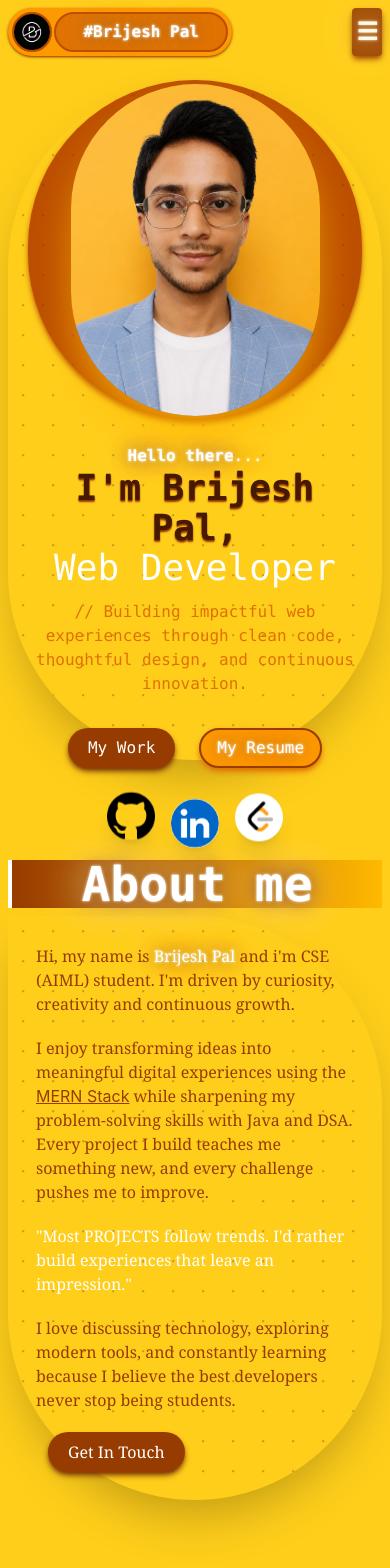
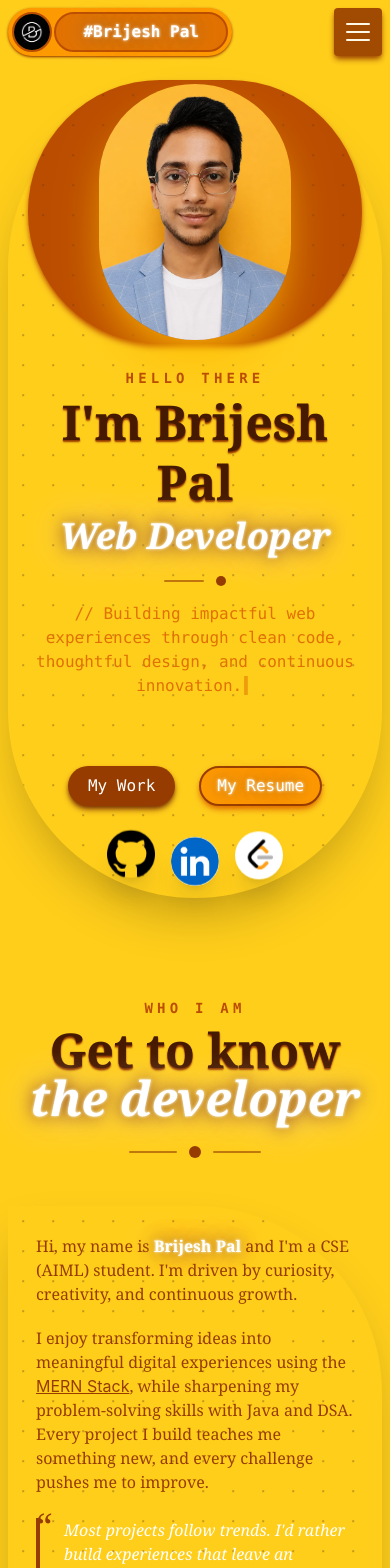
Before and after one commit to Brijesh-pal4542/portfolio, a React (Vite) app in the folder my-portfolio/: page / in a window 390 px wide. Shown: the top 1568 px of the page. Built offline with nearby package versions, Linux system fonts and the light colour scheme.

Commit message:
fixed everything again

```diff
--- a/my-portfolio/components/About.jsx
+++ b/my-portfolio/components/About.jsx
@@ -1,67 +1,112 @@
+import {
+  Search,
+  Trophy,
+  Code2,
+  Puzzle,
+  Building2,
+  Target,
+  Globe,
+  Palette,
+  Sparkles,
+} from "lucide-react";
+
+const badges = [
+  { icon: Search, label: "Curious Learner" },
+  { icon: Trophy, label: "160+ LeetCode Problems Solved" },
+  { icon: Code2, label: "MERN Stack" },
+  { icon: Puzzle, label: "Data Structures & Algorithms" },
+  { icon: Building2, label: "Scalable Web Applications" },
+  { icon: Target, label: "Detail Oriented" },
+  { icon: Globe, label: "Modern Web" },
+  { icon: Palette, label: "UI/UX" },
+  { icon: Sparkles, label: "Crafting Experiences" },
+];
+
 function About() {
+  const scrollToContact = (e) => {
+    e.preventDefault();
+    document.querySelector("#contact")?.scrollIntoView({ behavior: "smooth" });
+  };
+
   return (
-    <div className="my-15 max-sm:my-25">
-      <div className="text-center block text-5xl border-l-4 bg-linear-to-r from-amber-800 to bg-amber-400 font-bold shade md:text-6xl mb-2">
-        About me
+    <section id="about" className="my-15 max-sm:my-25">
+      {/* ---------- Section heading ---------- */}
+      <div className="text-center mb-12 relative">
+        {/* Eyebrow label — small spaced-out caps read as "editorial"
+            and classy rather than just bumping up font size */}
+        <p className="text-sm md:text-base font-bold tracking-[0.3em] uppercase text-amber-700 mb-2">
+          Who I Am
+        </p>
+
+        {/* Two-tone split heading adds depth without a new color;
+            italic second line gives it a signature/editorial feel */}
+        <h2 className="font-serif text-5xl md:text-7xl font-bold text-amber-950 text-shadow-sm text-shadow-amber-800">
+          Get to know
+          <span className="block shade italic">the developer</span>
+        </h2>
+
+        {/* line—dot—line divider echoes the circular theme used
+            throughout (logo, buttons, profile image) */}
+        <div className="flex items-center justify-center gap-3 mt-6">
+          <span className="h-[2px] w-12 md:w-20 bg-amber-800/60 rounded-full" />
+          <span className="h-3 w-3 rounded-full bg-amber-800 shade" />
+          <span className="h-[2px] w-12 md:w-20 bg-amber-800/60 rounded-full" />
+        </div>
       </div>
-      <div className="w-full md:flex md:gap-1">
-        <div className="h-[50%] w-full md:w-[50%] md:h-full rounded-r-full dot-grid shadow-2xl p-7 font-serif text-amber-800 max-sm:rounded-b-full">
-          <p className="md:text-xl">
-            Hi, my name is <span className="shade">Brijesh Pal</span> and i'm
-            CSE (AIML) student. I'm driven by curiosity, creativity and
-            continuous growth.
+
+      <div className="w-full md:flex md:gap-1 md:items-stretch">
+        {/* ================= Bio column ================= */}
+        <div className="w-full md:w-[50%] rounded-r-full dot-grid shadow-2xl p-7 font-serif text-amber-800 max-sm:rounded-b-full">
+          <p className="md:text-xl max-w-prose">
+            Hi, my name is <span className="shade font-bold">Brijesh Pal</span>{" "}
+            and I'm a CSE (AIML) student. I'm driven by curiosity, creativity,
+            and continuous growth.
           </p>
-          <p className="md:text-xl mt-5">
+          <p className="md:text-xl mt-5 max-w-prose">
             I enjoy transforming ideas into meaningful digital experiences using
-            the <span className="underline font-sans">MERN Stack</span> while
+            the <span className="underline font-sans">MERN Stack</span>, while
             sharpening my problem-solving skills with Java and DSA. Every
             project I build teaches me something new, and every challenge pushes
             me to improve.
           </p>
-          <p className="md:text-xl mt-5 text-white font-normal">
-            "Most PROJECTS follow trends. I'd rather build experiences that
-            leave an impression."
-          </p>
-          <p className="md:text-xl mt-5">
+
+          <blockquote className="relative mt-6 pl-6 border-l-4 border-amber-800 md:text-xl text-white font-normal italic max-w-prose">
+            <span className="absolute -left-1 -top-3 text-4xl text-amber-800 font-serif not-italic">
+              &ldquo;
+            </span>
+            Most projects follow trends. I'd rather build experiences that leave
+            an impression.
+          </blockquote>
+
+          <p className="md:text-xl mt-5 max-w-prose">
             I love discussing technology, exploring modern tools, and constantly
-            learning because I believe the best developers never stop being
+            learning — because I believe the best developers never stop being
             students.
           </p>
-          <button className="mx-3 bg-amber-800 py-2 px-5 rounded-full cursor-pointer md:text-xl shadow-md shadow-amber-900 hover:-translate-y-1.5 duration-500 text-white mt-5">
+
+          <button
+            onClick={scrollToContact}
+            className="bg-amber-800 py-2 px-5 rounded-full cursor-pointer md:text-xl shadow-md shadow-amber-900 hover:-translate-y-1.5 duration-500 text-white mt-6 focus-visible:outline-none focus-visible:ring-2 focus-visible:ring-amber-300"
+          >
             Get In Touch
           </button>
         </div>
-        <div className="w-full dot-grid md:w-[50%] rounded-l-full shadow-2xl text-right p-7 max-sm:hidden">
-          <button className="py-1.5 px-4 border-2 border-amber-800 rounded-full md:text-xl bg-amber-500 shadow-md shadow-amber-600 hover:-translate-y-2 duration-500 hover:bg-amber-800 m-2.5">
-            🔍 Curious Learner
-          </button>
-          <button className="py-1.5 px-4 border-2 border-amber-800 rounded-full md:text-xl bg-amber-500 shadow-md shadow-amber-600 hover:-translate-y-2 duration-500 hover:bg-amber-800 m-2.5">
-            🎯 160+ Leetcode problems solved
-          </button>
-          <button className="py-1.5 px-4 border-2 border-amber-800 rounded-full md:text-xl bg-amber-500 shadow-md shadow-amber-600 hover:-translate-y-2 duration-500 hover:bg-amber-800 m-2.5">
-            💻 MERN Stack
-          </button>
-          <button className="py-1.5 px-4 border-2 border-amber-800 rounded-full md:text-xl bg-amber-500 shadow-md shadow-amber-600 hover:-translate-y-2 duration-500 hover:bg-amber-800 m-2.5">
-            🧩 Data Structure and Algorithm
-          </button>
-          <button className="py-1.5 px-4 border-2 border-amber-800 rounded-full md:text-xl bg-amber-500 shadow-md shadow-amber-600 hover:-translate-y-2 duration-500 hover:bg-amber-800 m-2.5">
-            🏗️ Scalable Web Applications
-          </button>
-          <button className="py-1.5 px-4 border-2 border-amber-800 rounded-full md:text-xl bg-amber-500 shadow-md shadow-amber-600 hover:-translate-y-2 duration-500 hover:bg-amber-800 m-2.5">
-            🎯 Detail Oriented
-          </button>
-          <button className="py-1.5 px-4 border-2 border-amber-800 rounded-full md:text-xl bg-amber-500 shadow-md shadow-amber-600 hover:-translate-y-2 duration-500 hover:bg-amber-800 m-2.5">
-            🌐 Modern Web
-          </button>
-          <button className="py-1.5 px-4 border-2 border-amber-800 rounded-full md:text-xl bg-amber-500 shadow-md shadow-amber-600 hover:-translate-y-2 duration-500 hover:bg-amber-800 m-2.5">
-            🎨 UI/UX
-          </button>
-          <button className="py-1.5 px-4 border-2 border-amber-800 rounded-full md:text-xl bg-amber-500 shadow-md shadow-amber-600 hover:-translate-y-2 duration-500 hover:bg-amber-800 m-2.5">
-            ✨ Crafting Experiences
-          </button>
+
+        {/* ================= Achievements / badges column ================= */}
+        <div className="w-full dot-grid md:w-[50%] rounded-l-full shadow-2xl p-7 max-sm:rounded-t-full mt-3 md:mt-0">
+          <ul className="flex flex-wrap gap-2.5 justify-center md:justify-end">
+            {badges.map(({ icon: Icon, label }) => (
+              <li key={label}>
+                <span className="flex items-center gap-2 py-1.5 px-4 border-2 border-amber-800 rounded-full md:text-lg bg-amber-500 shadow-md shadow-amber-600 hover:-translate-y-1.5 hover:bg-amber-800 hover:text-white duration-500 cursor-default">
+                  <Icon size={18} strokeWidth={2.2} />
+                  {label}
+                </span>
+              </li>
+            ))}
+          </ul>
         </div>
       </div>
-    </div>
+    </section>
   );
 }
 
--- a/my-portfolio/components/Hero.jsx
+++ b/my-portfolio/components/Hero.jsx
@@ -4,80 +4,162 @@ import leetcode from "../src/assets/leetcode.png";
 import linkedin from "../src/assets/linkedin.jpg";
 import { useState, useEffect } from "react";
 
+const texts = [
+  "// Building impactful web experiences through clean code, thoughtful design, and continuous innovation.",
+  "// Learning relentlessly, coding passionately, and building solutions that create real-world impact.",
+];
+
+const socials = [
+  {
+    name: "GitHub",
+    href: "https://github.com/Brijesh-pal4542",
+    icon: github,
+    delay: "0s",
+    round: false,
+  },
+  {
+    name: "LinkedIn",
+    href: "https://www.linkedin.com/in/brijesh-pal-460b44378/",
+    icon: linkedin,
+    delay: "0.5s",
+    round: true,
+  },
+  {
+    name: "LeetCode",
+    href: "https://leetcode.com/u/Brijesh_Pal/",
+    icon: leetcode,
+    delay: "0.10s",
+    round: true,
+  },
+];
+
 function Hero() {
-  const texts = [
-    "// Building impactful web experiences through clean code, thoughtful design, and continuous innovation.",
-    "// Learning relentlessly, coding passionately, and building solutions that create real-world impact.",
-  ];
   const [textIndex, setTextIndex] = useState(0);
   const [displayText, setDisplayText] = useState("");
+  const [isDeleting, setIsDeleting] = useState(false);
 
+  // Type-then-erase-then-next-line effect
   useEffect(() => {
-    let charIndex = 0;
+    const current = texts[textIndex];
+    const speed = isDeleting ? 30 : 55;
 
-    const interval = setInterval(() => {
-      setDisplayText(texts[textIndex].slice(0, charIndex + 1));
-      charIndex++;
+    const timeout = setTimeout(() => {
+      if (!isDeleting) {
+        const next = current.slice(0, displayText.length + 1);
+        setDisplayText(next);
+        if (next === current) {
+          setTimeout(() => setIsDeleting(true), 1500);
+        }
+      } else {
+        const next = current.slice(0, displayText.length - 1);
+        setDisplayText(next);
+        if (next === "") {
+          setIsDeleting(false);
+          setTextIndex((prev) => (prev + 1) % texts.length);
+        }
+      }
+    }, speed);
 
-      if (charIndex === texts[textIndex].length) {
-        clearInterval(interval);
+    return () => clearTimeout(timeout);
+  }, [displayText, isDeleting, textIndex]);
 
-        setTimeout(() => {
-          setTextIndex((prev) => (prev + 1) % texts.length);
-        }, 1500);
-      }
-    }, 60);
-
-    return () => clearInterval(interval);
-  }, [textIndex]);
+  const scrollToProjects = (e) => {
+    e.preventDefault();
+    document.querySelector("#projects")?.scrollIntoView({ behavior: "smooth" });
+  };
 
   return (
-    <div className="h-170 w-full my-5 dot-grid  md:flex px-5 md:justify-evenly shadow-2xl rounded-full">
-      <div className="flex my-6 max-md:justify-center md:items-center h-[50%] md:h-[90%] md:m-10 p-1 bg-amber-700 rounded-full dot-grid shadow-md shadow-amber-700 hover:-translate-y-1.5 duration-600">
+    <section
+      id="home"
+      className="h-auto md:h-170 w-full my-5 dot-grid md:flex px-5 md:justify-evenly shadow-2xl rounded-full"
+    >
+      {/* ---------- Profile image ---------- */}
+      <div className="flex my-6 max-md:justify-center md:items-center h-auto md:h-[90%] md:m-10 p-1 bg-amber-700 rounded-full dot-grid shadow-md shadow-amber-700 hover:-translate-y-1.5 duration-600">
         <img
-          className="h-full rounded-full md:h-[80%] shadow-2xl shadow-amber-400 hover:translate-y-1.5 duration-600"
+          className="h-64 md:h-[80%] rounded-full shadow-2xl shadow-amber-400 hover:translate-y-1.5 duration-600 object-cover"
           src={hero_image}
-          alt=""
+          alt="Portrait of Brijesh Pal"
         />
       </div>
-      <div className="flex flex-col max-md:text-center md:justify-center h-[50%] w-full md:h-full md:w-[50%] max-md:mt-3 md:ml-10">
-        <h4 className="font-bold shade">
-          Hello there<span className="font-normal">...</span>
-        </h4>
-        <h1 className="text-4xl md:text-6xl font-extrabold text-shadow-sm text-shadow-amber-800 text-amber-950">
-          I'm Brijesh Pal,
+
+      {/* ---------- Text content ---------- */}
+      <div className="flex flex-col max-md:text-center md:justify-center h-auto w-full md:h-full md:w-[50%] max-md:mt-3 md:ml-10">
+        {/* Eyebrow — same tracked-caps treatment as the About section,
+            so both sections read as one designed system */}
+        <p className="text-sm md:text-base font-bold tracking-[0.3em] uppercase text-amber-700 mb-2 max-md:mb-1">
+          Hello there
+        </p>
+
+        {/* Name — serif + two-tone split, mirroring About's heading style */}
+        <h1 className="font-serif text-5xl md:text-7xl font-bold text-amber-950 text-shadow-sm text-shadow-amber-800 leading-tight">
+          I'm Brijesh Pal
+          <span className="block shade italic text-4xl md:text-6xl mt-1">
+            Web Developer
+          </span>
         </h1>
-        <div className="h-40">
-          <p className="font-normal text-4xl md:6xl">Web Developer</p>
-          <p className="my-3 h-40 font-medium text-amber-600">{displayText}</p>
+
+        {/* Divider — line–dot–line, echoing the circular theme
+            (logo, buttons, social icons) instead of a plain rule */}
+        <div className="flex items-center gap-3 mt-5 max-md:justify-center">
+          <span className="h-[2px] w-10 md:w-16 bg-amber-800/60 rounded-full" />
+          <span className="h-2.5 w-2.5 rounded-full bg-amber-800 shade" />
         </div>
+
+        {/* Typewriter line */}
+        <div className="min-h-40">
+          <p className="my-4 min-h-16 font-medium text-amber-600">
+            {displayText}
+            <span className="ml-0.5 animate-pulse">▍</span>
+          </p>
+        </div>
+
+        {/* CTAs */}
         <div className="my-5">
-          <button className="mx-3 bg-amber-800 py-2 px-5 rounded-full cursor-pointer md:text-xl shadow-md shadow-amber-900 hover:-translate-y-1.5 duration-500">
+          <a
+            href="#projects"
+            onClick={scrollToProjects}
+            className="mx-3 inline-block bg-amber-800 py-2 px-5 rounded-full cursor-pointer md:text-xl shadow-md shadow-amber-900 hover:-translate-y-1.5 duration-500 focus-visible:outline-none focus-visible:ring-2 focus-visible:ring-amber-300"
+          >
             My Work
-          </button>
-          <button className="mx-3 py-1.5 px-4 border-2 border-amber-800 rounded-full cursor-grab md:text-xl shade bg-amber-500 shadow-md shadow-amber-600">
+          </a>
+          {/* swap href for your actual resume file path */}
+          <a
+            href="/resume.pdf"
+            download
+            target="_blank"
+            rel="noopener noreferrer"
+            className="mx-3 inline-block py-1.5 px-4 border-2 border-amber-800 rounded-full cursor-pointer md:text-xl shade bg-amber-500 shadow-md shadow-amber-600 hover:-translate-y-1.5 duration-500 focus-visible:outline-none focus-visible:ring-2 focus-visible:ring-amber-300"
+          >
             My Resume
-          </button>
+          </a>
         </div>
+
+        {/* Social icons */}
         <div className="h-12 flex gap-4 max-md:justify-center md:mx-5 my-3">
-          <div className="h-full w-12 animate-[float_3s_ease-in-out_0s_infinite] rounded-full shadow-xl shadow-slate-900/10 text-center">
-            <a href="https://github.com/Brijesh-pal4542">
-              <img src={github} alt="" />
-            </a>
-          </div>
-          <div className="h-full w-12 animate-[float_3s_ease-in-out_0.5s_infinite] rounded-full shadow-xl shadow-slate-900/10 text-center">
-            <a href="https://www.linkedin.com/in/brijesh-pal-460b44378/">
-              <img className="rounded-full" src={linkedin} alt="" />
-            </a>
-          </div>
-          <div className="h-full w-12 animate-[float_3s_ease-in-out_0.10s_infinite] rounded-full shadow-xl shadow-slate-900/10 text-center">
-            <a href="https://leetcode.com/u/Brijesh_Pal/">
-              <img className="rounded-full" src={leetcode} alt="" />
-            </a>
-          </div>
+          {socials.map((s) => (
+            <div
+              key={s.name}
+              style={{ animationDelay: s.delay }}
+              className="h-full w-12 animate-[float_3s_ease-in-out_infinite] rounded-full shadow-xl shadow-slate-900/10 text-center"
+            >
+              <a
+                href={s.href}
+                target="_blank"
+                rel="noopener noreferrer"
+                aria-label={s.name}
+                className="focus-visible:outline-none focus-visible:ring-2 focus-visible:ring-amber-300 rounded-full block"
+              >
+                <img
+                  className={s.round ? "rounded-full" : ""}
+                  src={s.icon}
+                  alt={s.name}
+                />
+              </a>
+            </div>
+          ))}
         </div>
       </div>
-    </div>
+    </section>
   );
 }
 
--- a/my-portfolio/components/Navbar.jsx
+++ b/my-portfolio/components/Navbar.jsx
@@ -1,9 +1,7 @@
-import { useState } from "react";
+import { useState, useEffect, useRef } from "react";
 import back from "../src/assets/back.png";
 import logo from "../src/assets/logo_B.jpg";
 
-function Navbar() {
-  const [visible, setVisible] = useState(false);
 const menuItems = [
   { name: "Home", href: "#home" },
   { name: "About", href: "#about" },
@@ -12,38 +10,61 @@ function Navbar() {
   { name: "Certificates", href: "#certificates" },
   { name: "Contact", href: "#contact" },
 ];
+
+function Navbar() {
+  const [visible, setVisible] = useState(false);
+  const [scrolled, setScrolled] = useState(false);
+  const [active, setActive] = useState("home");
+  const panelRef = useRef(null);
+
+  // Scroll-aware shadow
+  useEffect(() => {
+    const onScroll = () => setScrolled(window.scrollY > 8);
+    window.addEventListener("scroll", onScroll);
+    return () => window.removeEventListener("scroll", onScroll);
+  }, []);
+
+  // Lock body scroll + allow Escape to close, while mobile menu is open
+  useEffect(() => {
+    document.body.style.overflow = visible ? "hidden" : "";
+    const onKey = (e) => e.key === "Escape" && setVisible(false);
+    window.addEventListener("keydown", onKey);
+    return () => {
+      document.body.style.overflow = "";
+      window.removeEventListener("keydown", onKey);
+    };
+  }, [visible]);
+
+  const isActive = (href) => href === `#${active}`;
+
   return (
-    <div className="flex flex-wrap justify-between md:justify-evenly h-12 w-full md:h-13">
+    <div
+      className={`sticky top-2 z-50 flex flex-wrap justify-between md:justify-evenly h-12 w-full md:h-13 transition-shadow duration-300 ${
+        scrolled ? "drop-shadow-[0_4px_20px_rgba(120,53,15,0.45)]" : ""
+      }`}
+    >
       {/*-----Navlinks to home, about etc.-----*/}
       <div className="flex h-full w-[60%] md:min-w-175 bg-amber-500 p-1 rounded-full font-extrabold shadow-sm shadow-amber-800">
         <img
-          className="h-full w-10 mr-0.5 md:w-13 rounded-full border-2 border-amber-700"
+          className="h-full w-10 mr-0.5 md:w-13 rounded-full border-2 border-amber-700 object-cover"
           src={logo}
-          alt=""
-        ></img>
-        <div className="md:hidden flex justify-center py-1.5 h-full w-full bg-amber-600 rounded-full border-2 border-amber-700 shade cursor-pointer">
+          alt="Brijesh Pal logo"
+        />
+        <div className="md:hidden flex justify-center items-center py-1.5 h-full w-full bg-amber-600 rounded-full border-2 border-amber-700 shade cursor-default">
           #Brijesh Pal
         </div>
         <div className="max-md:hidden flex justify-center h-full w-full bg-amber-600 rounded-full border-2 border-amber-700 shade">
           <ul className="flex w-full justify-evenly text-xl">
-            <li className="p-2 rounded-full hover:text-amber-200">
-              <a href="#home">Home</a>
+            {menuItems.map((item) => (
+              <li key={item.name} className="relative p-2">
+                <a
+                  href={item.href}
+                  className="rounded-full px-1 transition-colors duration-200 hover:text-amber-200"
+                >
+                  {item.name}
+                </a>
               </li>
-            <li className="p-2 rounded-full hover:text-amber-200">
-              <a href="#about">About</a>
-            </li>
-            <li className="p-2 rounded-full hover:text-amber-200">
-              <a href="#skills">Skills</a>
-            </li>
-            <li className="p-2 rounded-full hover:text-amber-200">
-              <a href="#proje">Projects</a>
-            </li>
-            <li className="p-2 rounded-full hover:text-amber-200">
-              <a href="#certi">Certificates</a>
-            </li>
-            <li className="p-2 rounded-full hover:text-amber-200">
-              <a href="#conta">Contact</a>
-            </li>
+            ))}
           </ul>
         </div>
       </div>
@@ -51,14 +72,35 @@ function Navbar() {
       {/*-------Menu button for small screen-------*/}
       <button
         onClick={() => setVisible(!visible)}
-        className="md:hidden text-2xl font-bold h-full bg-amber-800 opacity-90 p-1 rounded cursor-pointer shade shadow-md shadow-amber-800 hover:bg-amber-700 duration-300"
+        aria-label={visible ? "Close menu" : "Open menu"}
+        aria-expanded={visible}
+        className="md:hidden relative flex flex-col justify-center items-center gap-1.5 h-full w-12 bg-amber-800 opacity-90 rounded cursor-pointer shade shadow-md shadow-amber-800 hover:bg-amber-700 duration-300"
       >
-        &#9776;
+        <span
+          className={`block h-0.5 w-6 bg-white rounded-full transition-transform duration-300 ${
+            visible ? "rotate-45 translate-y-2" : ""
+          }`}
+        />
+        <span
+          className={`block h-0.5 w-6 bg-white rounded-full transition-opacity duration-300 ${
+            visible ? "opacity-0" : "opacity-100"
+          }`}
+        />
+        <span
+          className={`block h-0.5 w-6 bg-white rounded-full transition-transform duration-300 ${
+            visible ? "-rotate-45 -translate-y-2" : ""
+          }`}
+        />
       </button>
 
       {/*------Menu links for small screen------*/}
       <div
-        className={`fixed top-0 right-0 h-screen z-50 overflow-hidden bg-amber-400 shade transition-all ${visible ? "w-full" : "w-0"} duration-500 overscroll-none`}
+        ref={panelRef}
+        role="dialog"
+        aria-modal="true"
+        className={`fixed top-0 right-0 h-screen z-50 overflow-hidden bg-amber-400 shade transition-all ${
+          visible ? "w-full" : "w-0"
+        } duration-500 overscroll-none`}
       >
         <div
           onClick={() => setVisible(false)}
@@ -69,19 +111,20 @@ function Navbar() {
         </div>
         <ul>
           <hr />
-
           {menuItems.map((item, index) => (
             <div key={item.name}>
-              <li
+              <a
+                href={item.href}
                 onClick={() => setVisible(false)}
                 style={{
                   animationDelay: visible ? `${index * 120}ms` : "0ms",
                 }}
-                className={`py-2 pl-6 hover:bg-amber-300 transition-colors duration-300 cursor-pointer ${visible ? "opacity-0 animate-nav-enter" :"opacity-100"}`}
+                className={`block py-2 pl-6 hover:bg-amber-300 transition-colors duration-300 cursor-pointer ${
+                  visible ? "opacity-0 animate-nav-enter" : "opacity-100"
+                } ${isActive(item.href) ? "bg-amber-300/60" : ""}`}
               >
-                <a href={item.href}>{item.name}</a>
-              </li>
-
+                {item.name}
+              </a>
               <hr />
             </div>
           ))}
--- a/my-portfolio/components/Test.jsx
+++ b/my-portfolio/components/Test.jsx
@@ -23,17 +23,16 @@ const Test = () => {
             <>
             <img
               src={section.img}
-              className="absolute inset-0 w-full h-full object-cover max-md:hidden"
+              className="absolute inset-0 w-full h-full object-cover max-md:hidden rounded-full"
             />
             <img
               src={section.img_sm}
-              className="absolute inset-0 w-full h-full object-cover md:hidden"
+              className="absolute inset-0 w-full h-full object-cover md:hidden rounded-full"
             />
             </>
           )}
         </div>
       ))}
-      Thsi is app
     </div>
   );
 };
--- a/my-portfolio/package.json
+++ b/my-portfolio/package.json
@@ -11,6 +11,7 @@
   },
   "dependencies": {
     "@tailwindcss/vite": "^4.3.3",
+    "lucide-react": "^1.28.0",
     "react": "^19.2.7",
     "react-dom": "^19.2.7",
     "react-icons": "^5.7.0",
--- a/my-portfolio/src/App.jsx
+++ b/my-portfolio/src/App.jsx
@@ -11,8 +11,8 @@ function App() {
       <Navbar></Navbar>
       <Hero></Hero>
       <About></About>
+      <Skills></Skills>
       <Test></Test>
-      <Skills></Skills>
       <div className="h-100"></div>
    </div>
   )
--- a/my-portfolio/src/index.css
+++ b/my-portfolio/src/index.css
@@ -20,6 +20,12 @@ hr{
 }
 
 @layer base {
+  section {
+    scroll-margin-top: 4.5rem; /* roughly navbar height + breathing room */
+  }
+  html{
+    scroll-behavior:smooth;
+  }
   html, body { min-height: 100vh; }
   body {
     @apply bg-hero-gradient bg-fixed text-white p-2 font-mono;
```
Also changed, not shown: my-portfolio/components/Skills.jsx (+51 -58 lines), 1 other file (tests, documents, lock files or other folders). Lines whose indentation alone changed are shown as unchanged.
